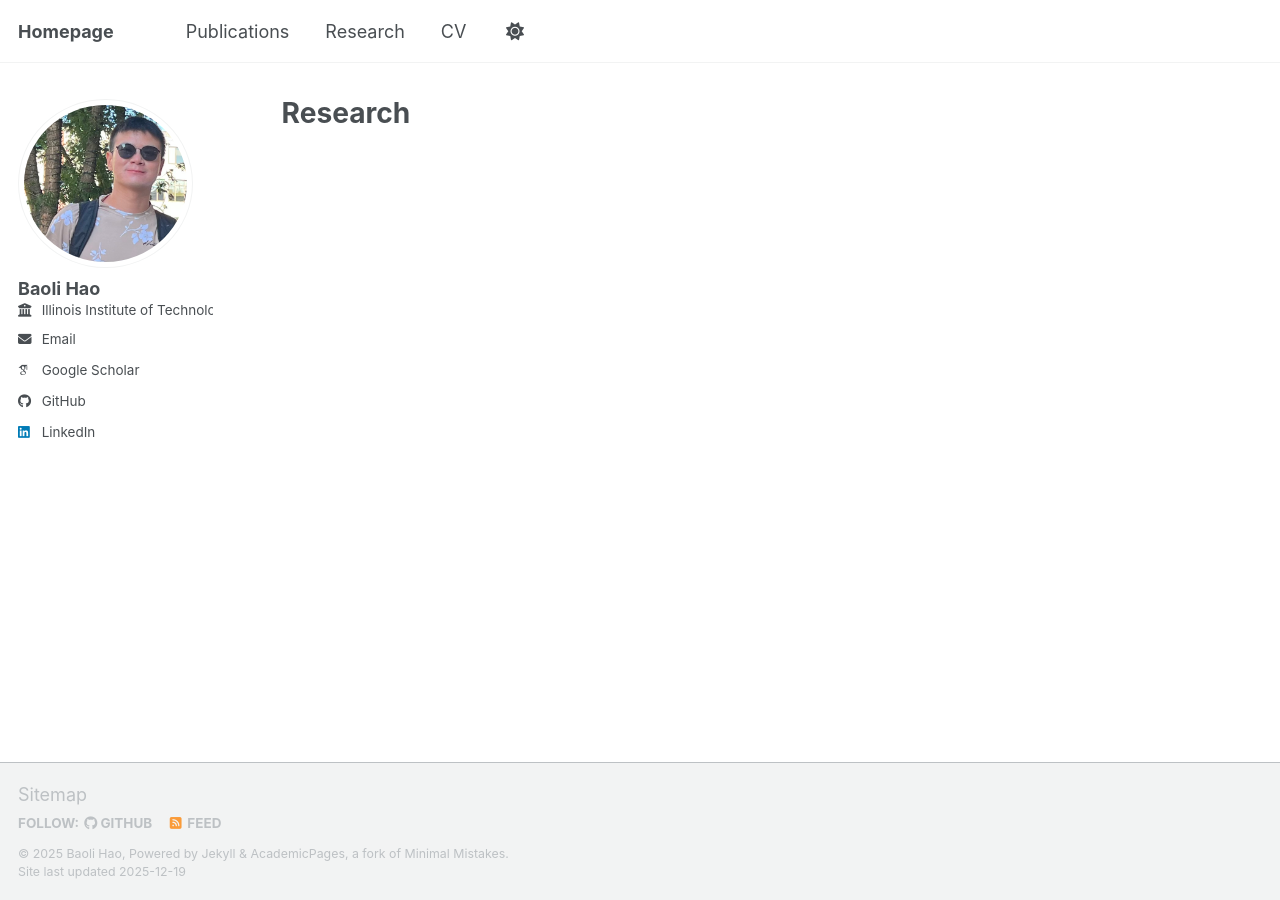
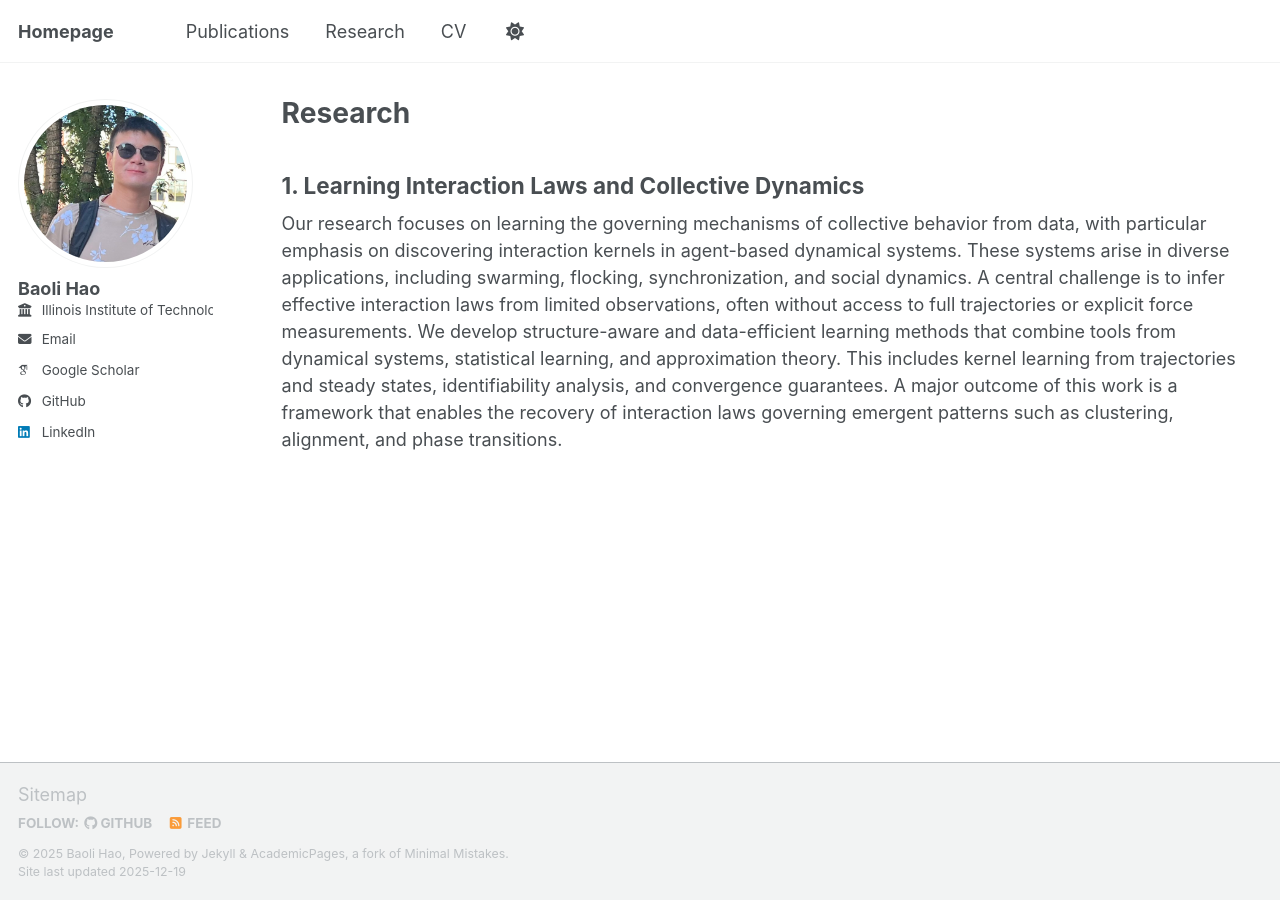
Before and after one commit to baolihao/baolihao.github.io, a Jekyll site: the page built from _pages/portfolio.html, in a window 1280 px wide. Built offline with Jekyll 4.4.1, drawn with Linux system fonts in a browser that asks for light colours; some web fonts are replaced; a script bundle is joined from its source files by our own code; library files that are not in the unit come from our copies.

Commit message:
Update portfolio.html

```diff
--- a/_pages/portfolio.html
+++ b/_pages/portfolio.html
@@ -4,3 +4,16 @@ title: "Research"
 permalink: /portfolio/
 author_profile: true
 ---
+
+<h2>1. Learning Interaction Laws and Collective Dynamics</h2>
+
+Our research focuses on learning the governing mechanisms of collective behavior from data, with particular
+emphasis on discovering interaction kernels in agent-based dynamical systems.
+These systems arise in diverse applications, including swarming, flocking, synchronization, and social dynamics.
+A central challenge is to infer effective interaction laws from limited observations,
+often without access to full trajectories or explicit force measurements.
+
+We develop structure-aware and data-efficient learning methods that combine tools from dynamical systems,
+statistical learning, and approximation theory. This includes kernel learning from trajectories and steady states,
+identifiability analysis, and convergence guarantees. A major outcome of this work is a
+framework that enables the recovery of interaction laws governing emergent patterns such as clustering, alignment, and phase transitions.
```
